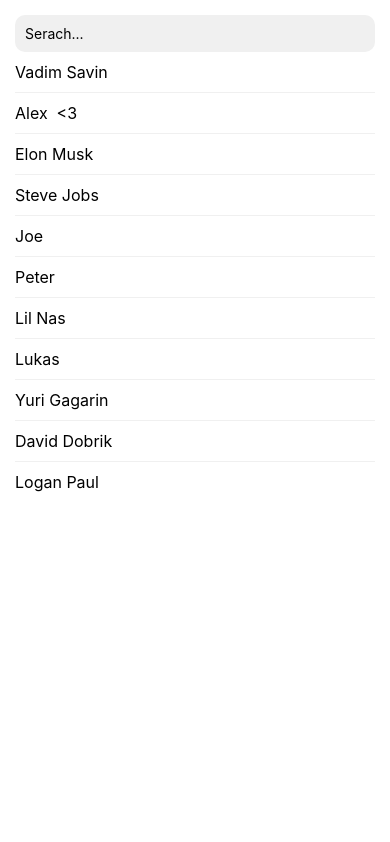
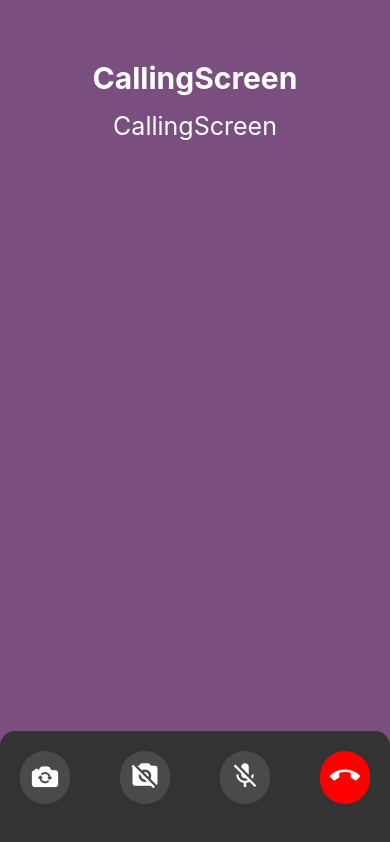
Before and after one commit to geoffcfchen/VideoCall, a React Native app: screen / in a window 390 px wide. Built offline with nearby package versions, Linux system fonts and the light colour scheme.

Commit message:
finish calling screen

```diff
--- a/App.js
+++ b/App.js
@@ -9,13 +9,14 @@
 import {SafeAreaView, StatusBar} from 'react-native';
 
 import ContactScreen from './src/screens/ContactsScreen';
+import CallingScreen from './src/screens/CallingScreen';
 
 const App = () => {
   return (
-    <SafeAreaView>
+    <>
       <StatusBar barStyle={'dark-content'} />
-      <ContactScreen></ContactScreen>
-    </SafeAreaView>
+      <CallingScreen></CallingScreen>
+    </>
   );
 };
 
--- a/package.json
+++ b/package.json
@@ -11,7 +11,8 @@
   },
   "dependencies": {
     "react": "18.1.0",
-    "react-native": "0.70.1"
+    "react-native": "0.70.1",
+    "react-native-vector-icons": "^9.2.0"
   },
   "devDependencies": {
     "@babel/core": "^7.12.9",
--- /dev/null
+++ b/src/screens/CallingScreen/index.js
@@ -0,0 +1,81 @@
+import {View, Text, StyleSheet} from 'react-native';
+import React from 'react';
+import Ionicons from 'react-native-vector-icons/Ionicons';
+import MateralIcons from 'react-native-vector-icons/MaterialCommunityIcons';
+
+const CallingScreen = () => {
+  return (
+    <View style={styles.page}>
+      <View style={styles.cameraPreview}>
+        <Text style={styles.name}>CallingScreen</Text>
+        <Text style={styles.phoneNumber}>CallingScreen</Text>
+      </View>
+      <View style={styles.buttonsContainer}>
+        <View style={styles.iconButton}>
+          <Ionicons
+            name="ios-camera-reverse"
+            size={30}
+            color={'white'}></Ionicons>
+        </View>
+        <View style={styles.iconButton}>
+          <MateralIcons
+            name="camera-off"
+            size={30}
+            color={'white'}></MateralIcons>
+        </View>
+        <View style={styles.iconButton}>
+          <MateralIcons
+            name="microphone-off"
+            size={30}
+            color={'white'}></MateralIcons>
+        </View>
+        <View style={[styles.iconButton, {backgroundColor: 'red'}]}>
+          <MateralIcons
+            name="phone-hangup"
+            size={30}
+            color={'white'}></MateralIcons>
+        </View>
+      </View>
+    </View>
+  );
+};
+
+const styles = StyleSheet.create({
+  page: {
+    height: '100%',
+    backgroundColor: '#7b4e80',
+  },
+  cameraPreview: {
+    flex: 1,
+    alignItems: 'center',
+    paddingTop: 10,
+    paddingHorizontal: 10,
+  },
+  name: {
+    fontSize: 30,
+    fontWeight: 'bold',
+    color: 'white',
+    marginTop: 50,
+    marginBottom: 15,
+  },
+  phoneNumber: {
+    fontSize: 25,
+    color: 'white',
+  },
+  buttonsContainer: {
+    backgroundColor: '#333333',
+    padding: 20,
+    paddingBottom: 40,
+    borderTopLeftRadius: 15,
+    borderTopRightRadius: 15,
+    flexDirection: 'row',
+    justifyContent: 'space-between',
+  },
+  iconButton: {
+    backgroundColor: '#4a4a4a',
+    padding: 10,
+    borderRadius: 50,
+  },
+});
+
+export default CallingScreen;
```
Also changed, not shown: 1 other file (tests, documents, lock files or other folders).
